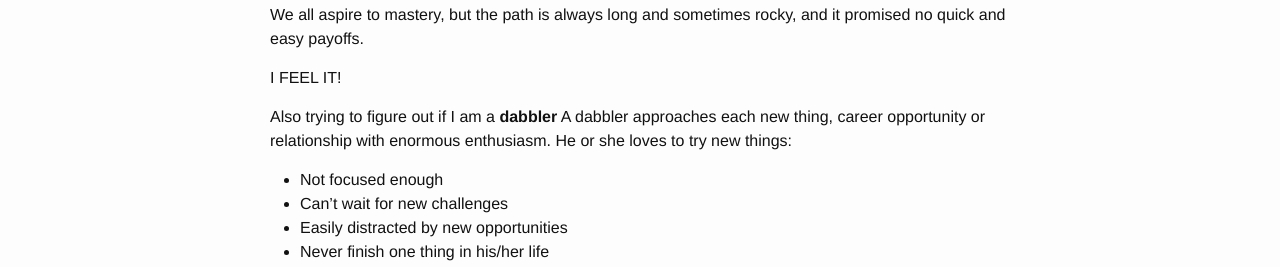
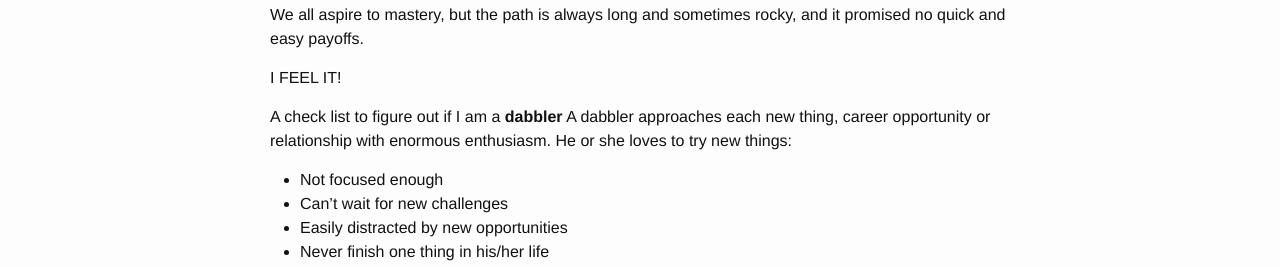
Before and after one commit to emilyzheng828/emilyzheng828.github.io, a Jekyll site: the page built from _posts/2015-12-7-mastery.markdown, in a window 1280 px wide. Shown: the part 236-503 px from the top of the page. Built offline with Jekyll 4.4.1, drawn with Linux system fonts in a browser that asks for light colours; some of the changed text lies outside the part shown.

Commit message:
Dec 7 changed some typo

```diff
--- a/_posts/2015-12-7-mastery.markdown
+++ b/_posts/2015-12-7-mastery.markdown
@@ -9,17 +9,17 @@ We all aspire to mastery, but the path is always long and sometimes rocky, and i
 
 I FEEL IT!
 
-Also trying to figure out if I am a **dabbler**
+A check list to figure out if I am a **dabbler**
 A dabbler approaches each new thing, career opportunity or relationship with enormous enthusiasm. He or she loves to try new things:
-- Not focused enough
-- Can't wait for new challenges
-- Easily distracted by new opportunities
-- Never finish one thing in his/her life
+- Not focused enough <br>
+- Can't wait for new challenges <br>
+- Easily distracted by new opportunities <br>
+- Never finish one thing in his/her life  <br>
 - Eventually, he or she will give up and do something else
 
 ![Dabbler](https://encrypted-tbn1.gstatic.com/images?q=tbn:ANd9GcRMzNYAuqKNINlnVNS9rZomuqUnqN3LqjwMjJydtatS83GeUhE_)
 
-Again, I am doing a self-analysis here, to see what I can change to make sure that I am on track with any practices in life.
+Again, I am doing a self-analysis here, to see what I can do to make sure that I am on track with any practices in life.
 
 Am I a dabbler ? Can I finish this challenge? How about the next one? What about next year? Am I committing myself fully, even towards the next 5 years?
 
```
Also changed, not shown: other parts of _posts/2015-12-7-mastery.markdown (+1 -1 lines).
